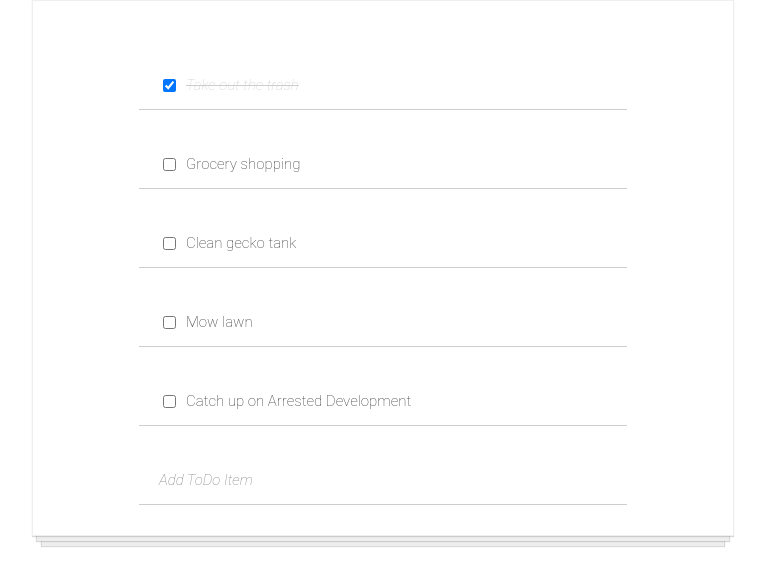
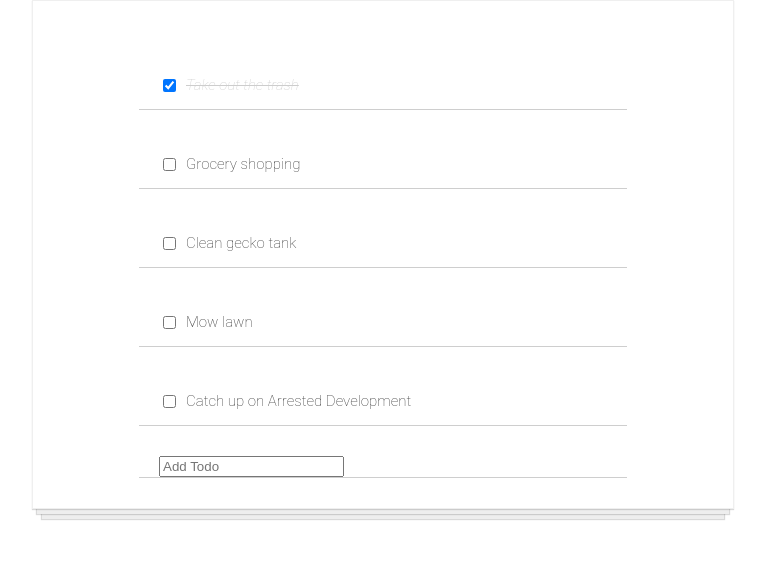
Before and after one commit to zackartborges/todo-app, a React (Create React App) app: page / in a window 1280 px wide. Shown: the top 586 px of the page, without its empty margins (257-1022 px from the left). Built offline with nearby package versions, Linux system fonts and the light colour scheme.

Commit message:
in process of adding addTodo component. Commit before pushing/deploying

```diff
--- a/src/App.js
+++ b/src/App.js
@@ -35,7 +35,7 @@ class App extends Component {
         return (
           <div className="todo-list">
             {todoItems}
-            <AddToDoItem />
+            <AddToDoItem handleChange={this.handleChange}/>
           </div>
   );
 }
--- a/src/components/AddToDoItem.js
+++ b/src/components/AddToDoItem.js
@@ -2,7 +2,11 @@ function AddToDoItem(props) {
 
   return (
     <div className="add-todo-item">
-        <p>Add ToDo Item</p>
+        <input type="text"
+        // value={this.state.newTodo}
+        // onChange={this.handleChange}
+        placeholder="Add Todo">
+        </input>
     </div>
   )
 }
```
